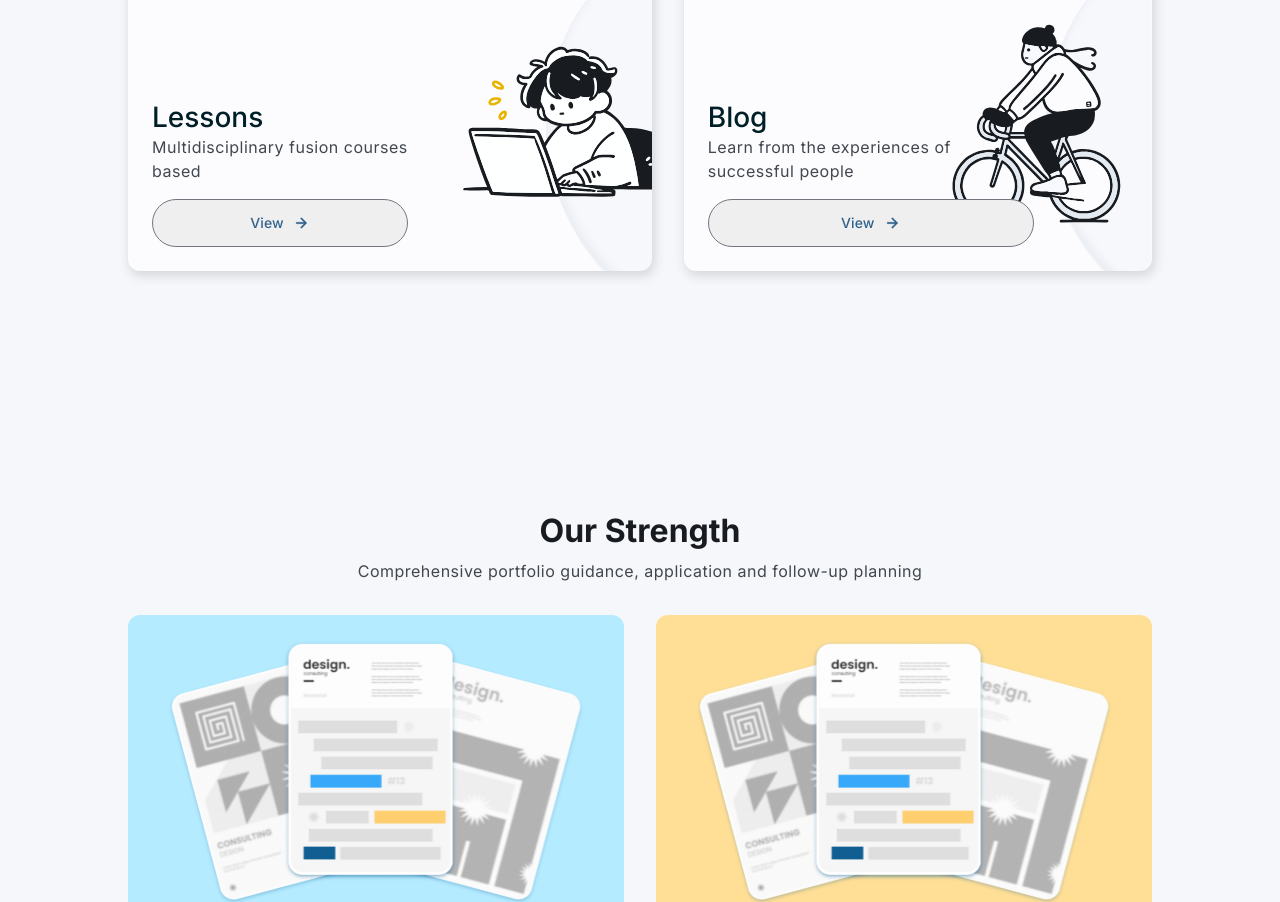
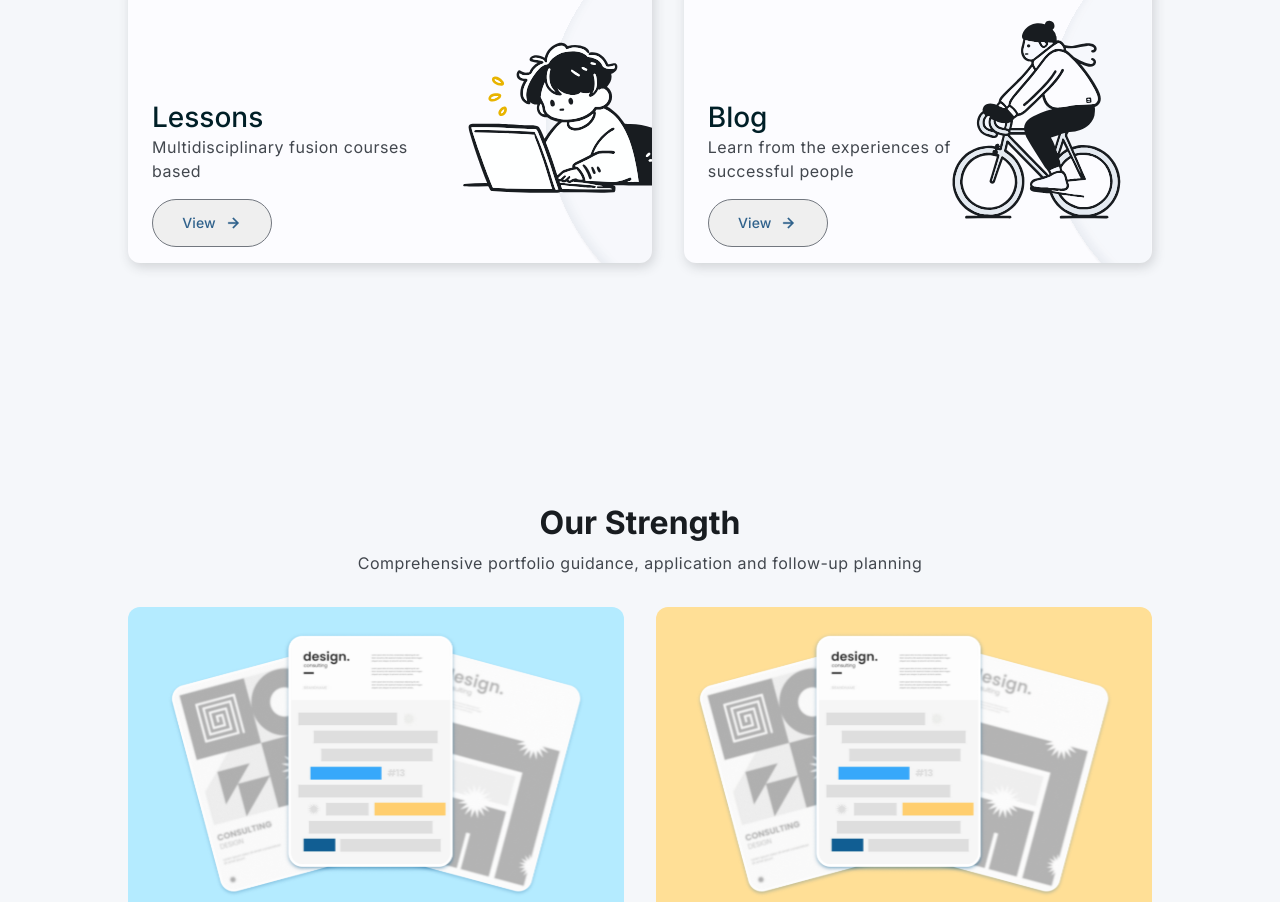
Before and after one commit to CamuStudio/CamuServer, a React (Vite) app in the folder camu/: page / in a window 1280 px wide. Shown: the part 1358-2260 px from the top of the page. Built offline with nearby package versions, Linux system fonts and the light colour scheme.

Commit message:
Update: seperated solid buttons and hollow buttons

```diff
--- /dev/null
+++ b/camu/src/components/general/HollowButton.jsx
@@ -0,0 +1,12 @@
+import styles from './HollowButton.module.css'
+
+export default function HollowButton({text, children}) {
+    return (
+        <button className={styles.hollowButton}>
+            <section className={styles.contents}>
+                <span className={styles.text}>{text}</span>
+                {children}
+            </section>
+        </button>
+    )
+}
--- a/camu/src/components/general/Button.module.css
+++ b/camu/src/components/general/HollowButton.module.css
@@ -1,25 +1,7 @@
-.solidButton {
-    height: 48px;
-    min-width: 160px;
-    width: 30%;
-    flex-direction: column;
-    justify-content: center;
-    align-items: center;
-    gap: 8px;
-    border-radius: 100px;
-    background: var(--M3-key-colors-primary);
-    border: none;
-    color: var(--M3-sys-light-on-primary);
-    text-align: center;
-    font-size: 14px;
-    font-weight: 500;
-    line-height: 20px; /* 142.857% */
-}
-
 .hollowButton {
     display: flex;
     height: 48px;
-    min-width: 160px;
+    min-width: 120px;
     /*width: 30%;*/
     flex-direction: column;
     justify-content: center;
@@ -38,10 +20,6 @@
     letter-spacing: 0.1px;
 }
 
-.solidButton:hover {
-    cursor: pointer;
-}
-
 .hollowButton:hover {
     cursor: pointer;
 }
--- a/camu/src/components/general/Button.jsx
+++ b/camu/src/components/general/SolidButton.jsx
@@ -1,8 +1,8 @@
-import styles from './Button.module.css';
+import styles from './SolidButton.module.css';
 
-export default function Button({text, className, children}) {
+export default function SolidButton({text, children}) {
     return (
-        <button className={styles[className]}>
+        <button className={styles.solidButton}>
             <section className={styles.contents}>
                 <span className={styles.text}>{text}</span>
                 {children}
--- /dev/null
+++ b/camu/src/components/general/SolidButton.module.css
@@ -0,0 +1,27 @@
+.solidButton {
+    height: 48px;
+    min-width: 160px;
+    width: 30%;
+    flex-direction: column;
+    justify-content: center;
+    align-items: center;
+    gap: 8px;
+    border-radius: 100px;
+    background: var(--M3-key-colors-primary);
+    border: none;
+    color: var(--M3-sys-light-on-primary);
+    text-align: center;
+    font-size: 14px;
+    font-weight: 500;
+    line-height: 20px; /* 142.857% */
+}
+
+.solidButton:hover {
+    cursor: pointer;
+}
+
+.contents {
+    display: flex;
+    justify-content: center;
+    gap: 8px;
+}
--- a/camu/src/pages/Contact/ContactPage.jsx
+++ b/camu/src/pages/Contact/ContactPage.jsx
@@ -1,6 +1,7 @@
 import styles from './ContactPage.module.css';
-import Button from "../../components/general/Button.jsx";
+import SolidButton from "../../components/general/SolidButton.jsx";
 import {forwardRef} from "react";
+import HollowButton from "../../components/general/HollowButton.jsx";
 
 export default forwardRef(function ContactPage(props, ref) {
     return (
@@ -13,10 +14,10 @@ export default forwardRef(function ContactPage(props, ref) {
                             Talk to our advisor to see if Camu Design fits you!
                         </h4>
                         <section className={styles.buttonsContainer}>
-                            <Button text={'Let\'s arrange a call'} className='solidButton'/>
-                            <Button text={'Send a message'} className='hollowButton'>
+                            <SolidButton text={'Let\'s arrange a call'}/>
+                            <HollowButton text={'Send a message'}>
                                 <img src='/src/assets/general/arrow_forward.svg' alt='arrow_forward'/>
-                            </Button>
+                            </HollowButton>
                         </section>
                     </section>
                     <section className={styles.rightContainer}>
--- a/camu/src/pages/Hero/HeroPage.jsx
+++ b/camu/src/pages/Hero/HeroPage.jsx
@@ -1,5 +1,5 @@
 import styles from './HeroPage.module.css'
-import Button from "../../components/general/Button.jsx";
+import SolidButton from "../../components/general/SolidButton.jsx";
 import {forwardRef} from "react";
 
 /**
@@ -14,7 +14,7 @@ export default forwardRef(function HeroPage() {
                     <p className={styles.subtitle}>{`Let's become close friends as we move
                 forward together, not just teacher and student working toward a goal.`}</p>
                 </div>
-                <Button text={'Contact us'} className='solidButton'/>
+                <SolidButton text={'Contact us'} className='solidButton'/>
             </section>
             <section className={styles.rightContainer}>
                 <img src='/src/assets/hero/hero.png' alt='hero'/>
--- a/camu/src/pages/Service/ServicePage.jsx
+++ b/camu/src/pages/Service/ServicePage.jsx
@@ -1,7 +1,8 @@
 import styles from './ServicePage.module.css';
 import Card from "../../components/general/Card.jsx";
-import Button from "../../components/general/Button.jsx";
+import SolidButton from "../../components/general/SolidButton.jsx";
 import SectionTitle from "../../components/general/SectionTitle.jsx";
+import HollowButton from "../../components/general/HollowButton.jsx";
 
 export default function ServicePage() {
     return (
@@ -14,7 +15,7 @@ export default function ServicePage() {
                               subtitle='One-stop service from school to career'
                               buttonText='Contact us'
                         >
-                            <Button text={'Contact us'} className='solidButton'/>
+                            <SolidButton text={'Contact us'}/>
                         </Card>
                     </div>
                     <div className={styles.touringCardContainer}>
@@ -22,7 +23,7 @@ export default function ServicePage() {
                               subtitle='Teachers from top schools provide review'
                               buttonText='Contact us'
                         >
-                            <Button text={'Contact us'} className='solidButton'/>
+                            <SolidButton text={'Contact us'}/>
                         </Card>
                     </div>
                 </section>
@@ -32,9 +33,11 @@ export default function ServicePage() {
                               subtitle='Multidisciplinary fusion courses based'
                               buttonText='View ->'
                         >
-                            <Button text={'View'} className='hollowButton'>
-                                <img src='/src/assets/general/arrow_forward.svg' alt='arrow_forward' />
-                            </Button>
+                            <div style={{width: '30%', height: '40px'}}>
+                                <HollowButton text={'View'}>
+                                    <img src='/src/assets/general/arrow_forward.svg' alt='arrow_forward'/>
+                                </HollowButton>
+                            </div>
                         </Card>
                     </div>
                     <div className={styles.blogCardContainer}>
@@ -42,9 +45,11 @@ export default function ServicePage() {
                               subtitle='Learn from the experiences of successful people'
                               buttonText='View ->'
                         >
-                            <Button text={'View'} className='hollowButton'>
-                                <img src='/src/assets/general/arrow_forward.svg' alt='arrow_forward' />
-                            </Button>
+                            <div style={{width:'30%', height:'40px'}}>
+                                <HollowButton text={'View'}>
+                                    <img src='/src/assets/general/arrow_forward.svg' alt='arrow_forward' />
+                                </HollowButton>
+                            </div>
                         </Card>
                     </div>
                 </section>
--- a/camu/src/pages/Strength/StrengthPage.jsx
+++ b/camu/src/pages/Strength/StrengthPage.jsx
@@ -1,5 +1,5 @@
 import styles from './StrengthPage.module.css';
-import Button from "../../components/general/Button.jsx";
+import SolidButton from "../../components/general/SolidButton.jsx";
 import SectionTitle from "../../components/general/SectionTitle.jsx";
 
 /**
@@ -32,7 +32,7 @@ export default function StrengthPage() {
                 </div>
             </section>
             <section className={styles.buttonContainer}>
-                <Button text='Contact us' className='solidButton'/>
+                <SolidButton text='Contact us' className='solidButton'/>
             </section>
         </div>
     )
```
